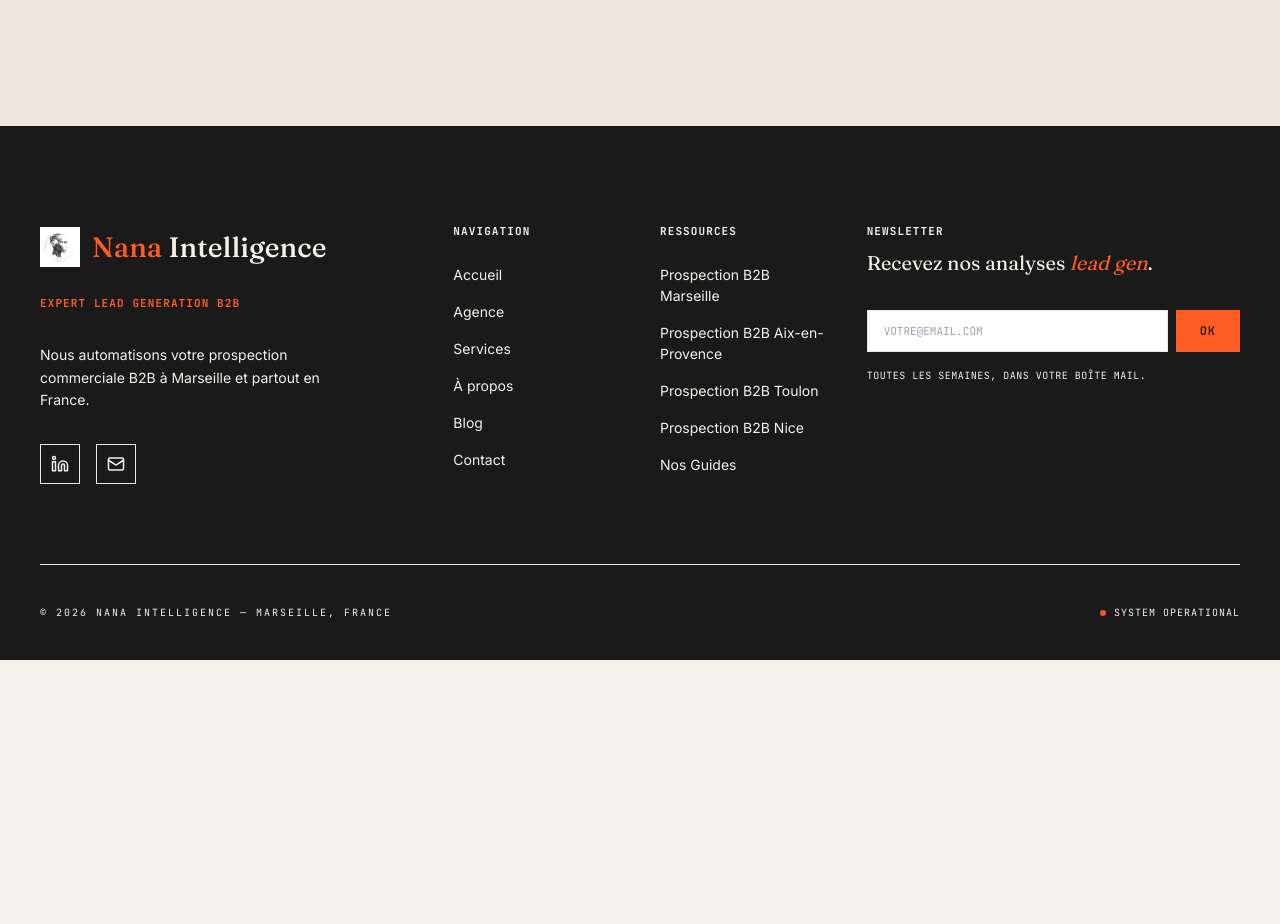
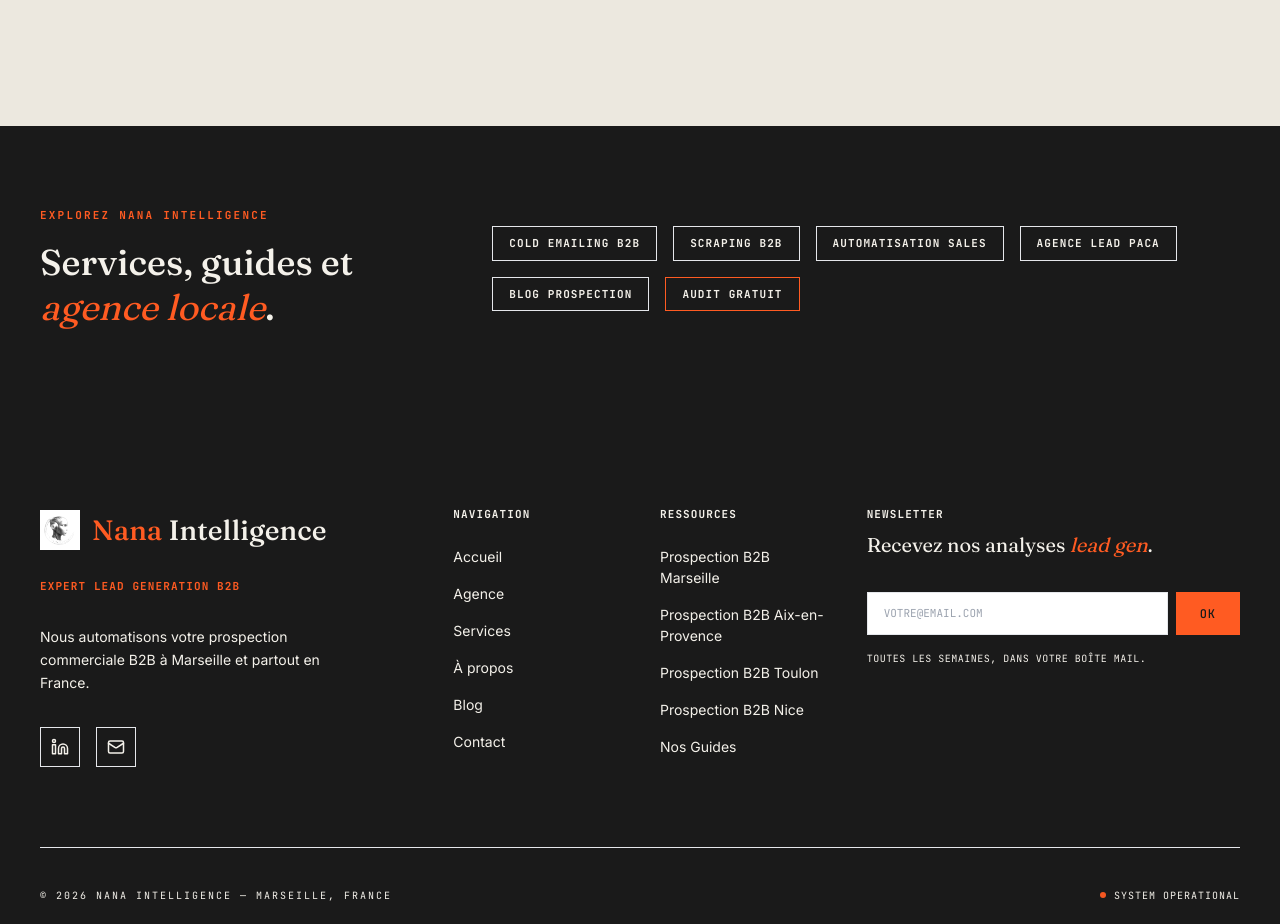
Before and after one commit to Jimmyjoe13/Nana-intelligence, a Next.js app: page /about in a window 1280 px wide. Shown: the part 2742-3666 px from the top of the page. Before the commit the page ends 3402 px from the top, so only its background shows below. Built offline with nearby package versions, Linux system fonts and the light colour scheme.

Commit message:
fix(seo): Rich Anchors — optimisation ancres internes toutes pages (#11)
* fix(seo): rich anchors — optimisation ancres internes toutes pages

* fix(seo): rich anchors — optimisation ancres internes toutes pages

---------

Co-authored-by: Nana Intelligence Agents <agents@nana-intelligence.fr>

```diff
--- a/src/app/about/page.tsx
+++ b/src/app/about/page.tsx
@@ -5,6 +5,7 @@ import { Box } from "@/components/ui/Box";
 import { Tag } from "@/components/ui/Tag";
 import { teamMembers, values, history, techStack } from "@/mocks/about";
 import Image from "next/image";
+import Link from "next/link";
 
 export const metadata: Metadata = {
   title: "À Propos de Nana Intelligence | Agence B2B Marseille",
@@ -149,6 +150,28 @@ export default function AboutPage() {
           </div>
         </div>
       </section>
+
+      {/* Internal Linking Section */}
+      <section className="bg-ink py-20">
+        <div className="max-w-[1400px] mx-auto px-6 md:px-10">
+          <div className="flex flex-col md:flex-row items-center justify-between gap-10">
+            <div className="flex flex-col gap-4">
+              <span className="font-mono text-[11px] text-orange uppercase tracking-[0.2em] font-bold">Explorez Nana Intelligence</span>
+              <h2 className="font-display text-[28px] md:text-[36px] leading-tight font-medium text-cream">
+                Services, guides et <span className="italic text-orange font-normal">agence locale</span>.
+              </h2>
+            </div>
+            <div className="flex flex-wrap gap-4">
+              <Link href="/services/cold-emailing-b2b" className="text-cream hover:text-orange font-mono text-[11px] uppercase tracking-widest font-bold border border-cream/30 px-4 py-2 hover:border-orange transition-colors">Cold Emailing B2B</Link>
+              <Link href="/services/scraping-b2b" className="text-cream hover:text-orange font-mono text-[11px] uppercase tracking-widest font-bold border border-cream/30 px-4 py-2 hover:border-orange transition-colors">Scraping B2B</Link>
+              <Link href="/services/automatisation-sales" className="text-cream hover:text-orange font-mono text-[11px] uppercase tracking-widest font-bold border border-cream/30 px-4 py-2 hover:border-orange transition-colors">Automatisation Sales</Link>
+              <Link href="/agence-lead-generation" className="text-cream hover:text-orange font-mono text-[11px] uppercase tracking-widest font-bold border border-cream/30 px-4 py-2 hover:border-orange transition-colors">Agence Lead PACA</Link>
+              <Link href="/blog" className="text-cream hover:text-orange font-mono text-[11px] uppercase tracking-widest font-bold border border-cream/30 px-4 py-2 hover:border-orange transition-colors">Blog Prospection</Link>
+              <Link href="/contact" className="text-cream hover:text-orange font-mono text-[11px] uppercase tracking-widest font-bold border border-orange px-4 py-2 transition-colors">Audit gratuit</Link>
+            </div>
+          </div>
+        </div>
+      </section>
     </div>
   );
 }
--- a/src/app/agence-lead-generation/[slug]/page.tsx
+++ b/src/app/agence-lead-generation/[slug]/page.tsx
@@ -101,7 +101,7 @@ export default function AgencyCityPage({ params }: Props) {
                   <p key={i}>{paragraph}</p>
                 ))}
                 <p>
-                  Découvrez également nos guides experts sur le <Link href="/blog/2" className="text-orange hover:underline">Cold Emailing</Link> et le <Link href="/blog/3" className="text-orange hover:underline">Scraping B2B</Link> pour optimiser votre machine de vente.
+                  Consultez nos <Link href="/blog" className="text-orange hover:underline">guides prospection B2B</Link> et nos services de <Link href="/services/cold-emailing-b2b" className="text-orange hover:underline">Cold Emailing B2B</Link>, <Link href="/services/scraping-b2b" className="text-orange hover:underline">Scraping B2B</Link> et <Link href="/services/automatisation-sales" className="text-orange hover:underline">Automatisation Sales</Link> pour optimiser votre machine de vente.
                 </p>
               </div>
               <div className="grid grid-cols-1 md:grid-cols-2 gap-6 pt-4">
--- a/src/app/agence-lead-generation/page.tsx
+++ b/src/app/agence-lead-generation/page.tsx
@@ -126,9 +126,12 @@ export default function AgencyPage() {
         <div className="max-w-[1400px] mx-auto px-6 md:px-10 flex flex-col items-center text-center gap-10">
            <h2 className="font-display text-[44px] md:text-[64px] text-cream leading-none font-medium">Vous ne trouvez pas votre ville ?</h2>
            <p className="text-cream/60 max-w-xl text-lg">Nous accompagnons les entreprises sur toute la France. Discutons de votre projet dès maintenant.</p>
-           <Link href="/contact">
-             <Button variant="primary" size="lg" icon={<Sparkles size={20} />}>Démarrer un Audit Global</Button>
-           </Link>
+           <div className="flex flex-wrap gap-4 justify-center">
+             <Link href="/services">
+               <Button variant="primary" size="lg" icon={<Sparkles size={20} />}>Démarrer un Audit Global</Button>
+             </Link>
+             <Link href="/blog" className="font-mono text-[11px] text-orange uppercase tracking-widest font-bold self-center hover:underline">Blog prospection B2B</Link>
+           </div>
         </div>
       </section>
     </div>
--- a/src/app/blog/[id]/page.tsx
+++ b/src/app/blog/[id]/page.tsx
@@ -75,7 +75,7 @@ export default function BlogPostPage({ params }: Props) {
           action={
             <Link href="/blog">
               <Button variant="ink" icon={<ArrowLeft size={16} />}>
-                Retour au blog
+                ← Blog prospection B2B
               </Button>
             </Link>
           }
@@ -202,6 +202,21 @@ export default function BlogPostPage({ params }: Props) {
           </aside>
         </div>
       </section>
+
+      {/* Related Services — internal linking */}
+      <section className="bg-cream-2 border-b-[1.5px] border-ink py-16">
+        <div className="max-w-[1400px] mx-auto px-6 md:px-10">
+          <div className="flex flex-col gap-6">
+            <span className="font-mono text-[11px] text-orange uppercase tracking-[0.2em] font-bold">Services associés</span>
+            <div className="flex flex-wrap gap-4">
+              <Link href="/services/cold-emailing-b2b" className="font-mono text-[12px] text-ink uppercase tracking-widest font-bold border border-ink/20 px-5 py-3 hover:border-orange hover:text-orange transition-colors">Cold Emailing B2B →</Link>
+              <Link href="/services/scraping-b2b" className="font-mono text-[12px] text-ink uppercase tracking-widest font-bold border border-ink/20 px-5 py-3 hover:border-orange hover:text-orange transition-colors">Scraping B2B →</Link>
+              <Link href="/services/automatisation-sales" className="font-mono text-[12px] text-ink uppercase tracking-widest font-bold border border-ink/20 px-5 py-3 hover:border-orange hover:text-orange transition-colors">Automatisation Sales →</Link>
+              <Link href="/agence-lead-generation" className="font-mono text-[12px] text-ink uppercase tracking-widest font-bold border border-ink/20 px-5 py-3 hover:border-orange hover:text-orange transition-colors">Agence Lead PACA →</Link>
+            </div>
+          </div>
+        </div>
+      </section>
     </div>
   );
 }
--- a/src/app/blog/page.tsx
+++ b/src/app/blog/page.tsx
@@ -5,6 +5,7 @@ import { Box } from "@/components/ui/Box";
 import { Button } from "@/components/ui/Button";
 import { blogPosts, blogCategories } from "@/mocks/blog";
 import { BlogList } from "@/components/blog/BlogList";
+import Link from "next/link";
 
 export const metadata: Metadata = {
   title: "Le Blog de l'Acquisition B2B | Nana Intelligence",
@@ -73,6 +74,23 @@ export default function BlogPage() {
 
       <BlogList posts={blogPosts} categories={blogCategories} />
 
+      {/* Internal linking — services & agence */}
+      <section className="bg-cream border-b-[1.5px] border-ink py-16">
+        <div className="max-w-[1400px] mx-auto px-6 md:px-10 flex flex-col md:flex-row items-center justify-between gap-10">
+          <div className="flex flex-col gap-2">
+            <span className="font-mono text-[11px] text-orange uppercase tracking-[0.2em] font-bold">Passez à l&apos;action</span>
+            <p className="font-sans text-lg text-ink-2">Découvrez nos services et notre agence locale en PACA.</p>
+          </div>
+          <div className="flex flex-wrap gap-3">
+            <Link href="/services/cold-emailing-b2b" className="font-mono text-[11px] text-ink uppercase tracking-widest font-bold border border-ink/20 px-4 py-2 hover:border-orange hover:text-orange transition-colors">Cold Emailing B2B</Link>
+            <Link href="/services/scraping-b2b" className="font-mono text-[11px] text-ink uppercase tracking-widest font-bold border border-ink/20 px-4 py-2 hover:border-orange hover:text-orange transition-colors">Scraping B2B</Link>
+            <Link href="/services/automatisation-sales" className="font-mono text-[11px] text-ink uppercase tracking-widest font-bold border border-ink/20 px-4 py-2 hover:border-orange hover:text-orange transition-colors">Automatisation Sales</Link>
+            <Link href="/agence-lead-generation" className="font-mono text-[11px] text-ink uppercase tracking-widest font-bold border border-ink/20 px-4 py-2 hover:border-orange hover:text-orange transition-colors">Agence Lead PACA</Link>
+            <Link href="/contact" className="font-mono text-[11px] text-cream uppercase tracking-widest font-bold bg-ink border border-ink px-4 py-2 hover:border-orange hover:text-orange transition-colors">Audit gratuit</Link>
+          </div>
+        </div>
+      </section>
+
       {/* Newsletter Signup */}
       <section className="bg-cream-2 py-40">
          <div className="max-w-[1400px] mx-auto px-6 md:px-10">
--- a/src/app/page.tsx
+++ b/src/app/page.tsx
@@ -222,7 +222,13 @@ export default function Home() {
             </p>
             <div className="flex flex-col gap-4 mt-4">
               <Link href="/services" className="font-mono text-[11px] text-orange uppercase tracking-[0.12em] font-bold hover:underline">
-                → Découvrir nos services de lead generation
+                → Services lead generation B2B
+              </Link>
+              <Link href="/agence-lead-generation" className="font-mono text-[11px] text-orange uppercase tracking-[0.12em] font-bold hover:underline">
+                → Agence lead generation PACA
+              </Link>
+              <Link href="/blog" className="font-mono text-[11px] text-orange uppercase tracking-[0.12em] font-bold hover:underline">
+                → Blog lead generation B2B
               </Link>
             </div>
             <Link href="/contact" className="mt-4">
--- a/src/app/services/[slug]/page.tsx
+++ b/src/app/services/[slug]/page.tsx
@@ -101,7 +101,11 @@ export default function ServiceDetailPage({ params }: Props) {
             <p className="pt-2">
               Ce service s&apos;intègre dans notre offre globale de{" "}
               <Link href="/agence-lead-generation" className="text-orange hover:underline">prospection commerciale B2B</Link>.
-              Consultez aussi nos <Link href="/blog" className="text-orange hover:underline">guides experts</Link>.
+              Consultez aussi nos <Link href="/blog" className="text-orange hover:underline">guides prospection B2B</Link>.
+              Découvrez aussi nos autres services :{" "}
+              <Link href="/services/cold-emailing-b2b" className="text-orange hover:underline">Cold Emailing B2B</Link>,{" "}
+              <Link href="/services/scraping-b2b" className="text-orange hover:underline">Scraping B2B</Link> et{" "}
+              <Link href="/services/automatisation-sales" className="text-orange hover:underline">Automatisation Sales</Link>.
             </p>
           </div>
 
--- a/src/app/services/page.tsx
+++ b/src/app/services/page.tsx
@@ -137,7 +137,7 @@ export default function ServicesPage() {
                 {serviceLinks[service.id] && (
                   <Link href={serviceLinks[service.id].href} className="pt-2 w-fit">
                     <span className="inline-flex items-center gap-2 font-mono text-[12px] font-bold uppercase tracking-wider text-orange hover:gap-3 transition-all">
-                      En savoir plus : {serviceLinks[service.id].label} <ArrowRight size={14} />
+                      → {serviceLinks[service.id].label} : détail de l&apos;offre <ArrowRight size={14} />
                     </span>
                   </Link>
                 )}
```
Also changed, not shown: src/mocks/blog.ts (+4 -4 lines).
